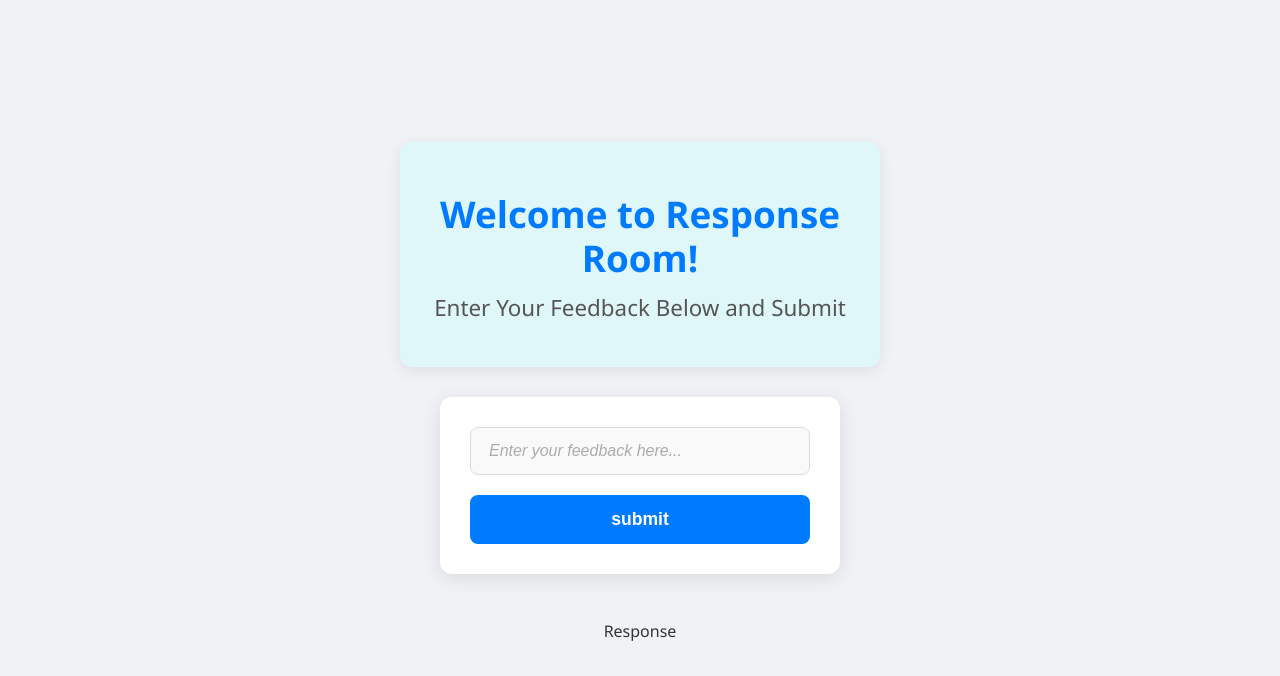
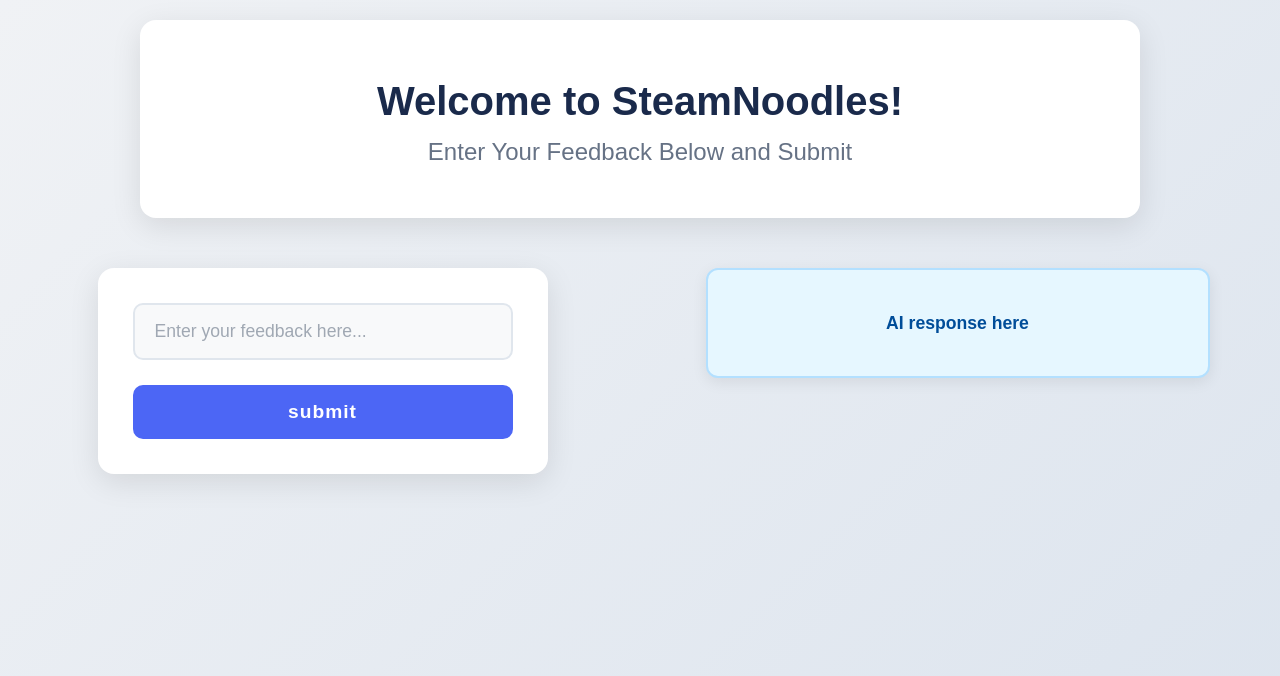
Before and after one commit to nilum2002/AgentX_Workshop, a plain HTML site: page Agent/Frontend/index.html in a window 1280 px wide. Drawn offline with Linux system fonts and the light colour scheme.

Commit message:
Customer Feedback Response Agent Done!

```diff
--- a/Agent/Frontend/index.html
+++ b/Agent/Frontend/index.html
@@ -9,7 +9,7 @@
 </head>
 <body>
     <div class = "welcome-message">
-        <h1>Welcome to Response Room!</h1>
+        <h1>Welcome to SteamNoodles!</h1>
         <h2>Enter Your Feedback Below and Submit</h2>
     </div>
     </div>
@@ -19,7 +19,7 @@
     </div>
 
     <div class="response">
-        <p>Response</p>
+        <p>AI response here</p>
     </div>
     <script src = "script.js"></script>
 </body>
--- a/Agent/Frontend/styles.css
+++ b/Agent/Frontend/styles.css
@@ -1,134 +1,138 @@
 body {
-    font-family: 'Segoe UI', Tahoma, Geneva, Verdana, sans-serif;
-    display: flex;
-    flex-direction: column;
-    justify-content: center;
-    align-items: center;
+    font-family: 'Poppins', sans-serif;
+    display: grid;
+    grid-template-rows: auto 1fr;
+    grid-template-columns: 1fr 1fr;
+    gap: 30px;
     min-height: 100vh;
     margin: 0;
-    background-color: #f0f2f5;
+    background: linear-gradient(135deg, #f0f2f5 0%, #dce4ee 100%);
     color: #333;
-    gap: 30px;
     padding: 20px;
     box-sizing: border-box;
+    align-items: start;
+    justify-items: center;
 }
 
-
 .welcome-message {
+    grid-column: 1 / 3;
     text-align: center;
-    padding: 25px 30px;
-    background-color: #e0f7fa;
-    border-radius: 12px;
-    box-shadow: 0 4px 15px rgba(0, 0, 0, 0.08);
-    max-width: 480px;
+    padding: 30px;
+    background-color: #ffffff;
+    border-radius: 16px;
+    box-shadow: 0 8px 30px rgba(0, 0, 0, 0.1);
+    max-width: 1000px;
     width: 100%;
     box-sizing: border-box;
+    margin-bottom: 20px;
 }
 
 .welcome-message h1 {
-    color: #007bff;
-    font-size: 2.3rem;
-    margin-bottom: 12px;
+    color: #1a2a4b;
+    font-size: 2.5rem;
+    margin-bottom: 10px;
     font-weight: 700;
     line-height: 1.2;
 }
 
 .welcome-message h2 {
-    color: #555;
-    font-size: 1.4rem;
+    color: #667285;
+    font-size: 1.5rem;
     margin-top: 0;
     font-weight: 400;
     line-height: 1.4;
 }
 
 .complain-section {
+    grid-column: 1 / 2;
+    grid-row: 2 / 3;
     background-color: #fff;
-    padding: 30px;
-    border-radius: 12px;
-    box-shadow: 0 4px 20px rgba(0, 0, 0, 0.1);
+    padding: 35px;
+    border-radius: 16px;
+    box-shadow: 0 8px 30px rgba(0, 0, 0, 0.1);
     display: flex;
     flex-direction: column;
-    gap: 20px;
+    gap: 25px;
     width: 100%;
-    max-width: 400px;
+    max-width: 450px;
     box-sizing: border-box;
 }
 
-
 .complain-section input[type="text"] {
     width: 100%;
-    padding: 14px 18px;
-    border: 1px solid #ddd;
-    border-radius: 8px;
-    font-size: 1rem;
+    padding: 16px 20px;
+    border: 2px solid #e0e6ed;
+    border-radius: 10px;
+    font-size: 1.1rem;
     color: #333;
-    background-color: #f9f9f9;
-    transition: all 0.3s ease-in-out;
+    background-color: #f8f9fa;
     box-sizing: border-box;
 }
 
 .complain-section input[type="text"]:focus {
-    border-color: #007bff;
-    box-shadow: 0 0 0 3px rgba(0, 123, 255, 0.25);
+    border-color: #4c66f5;
+    box-shadow: 0 0 0 4px rgba(76, 102, 245, 0.2);
     outline: none;
-    background-color: #fff;
+    background-color: #ffffff;
 }
 
-
 .complain-section input[type="button"] {
-    background-color: #007bff;
+    background-color: #4c66f5;
     color: #fff;
-    padding: 14px 20px;
+    padding: 16px 20px;
     border: none;
-    border-radius: 8px;
-    font-size: 1.1rem;
+    border-radius: 10px;
+    font-size: 1.2rem;
     font-weight: 600;
     cursor: pointer;
-    transition: background-color 0.3s ease, transform 0.2s ease, box-shadow 0.3s ease;
     box-sizing: border-box;
+    letter-spacing: 1px;
 }
 
-.complain-section input[type="button"]:hover {
-    background-color: #0056b3;
-    transform: translateY(-2px);
-    box-shadow: 0 5px 15px rgba(0, 123, 255, 0.2);
+.complain-section input[type="text"]::placeholder {
+    color: #a0a8b3;
+    font-style: normal;
+    font-weight: 300;
+    opacity: 1;
 }
 
-.complain-section input[type="button"]:active {
-    background-color: #004085;
-    transform: translateY(0);
-    box-shadow: 0 2px 5px rgba(0, 0, 0, 0.2);
+.response {
+    grid-column: 2 / 3;
+    grid-row: 2 / 3;
+    background-color: #e6f7ff; /* A light, clean blue background */
+    color: #004d99; /* A dark blue text color for readability */
+    padding: 25px;
+    border-radius: 12px;
+    border: 2px solid #b3e0ff; /* A solid blue border that matches the background */
+    box-shadow: 0 4px 15px rgba(0, 0, 0, 0.08); /* A slightly more visible shadow */
+    width: 100%;
+    max-width: 450px;
+    text-align: center;
+    font-size: 1.1rem; /* Slightly larger font for better visibility */
+    font-weight: 600; /* Bolder font weight */
+    font-style: normal; /* Remove italics for a cleaner look */
 }
 
+@media (max-width: 768px) {
+    body {
+        grid-template-columns: 1fr;
+        grid-template-rows: auto auto auto;
+    }
 
-.complain-section input[type="text"]::placeholder {
-    color: #999;
-    font-style: italic;
-    opacity: 0.8;
-}
-
-
-@media (max-width: 600px) {
-    .welcome-message, .complain-section {
-        padding: 20px;
-        border-radius: 8px;
+    .welcome-message, .complain-section, .response {
+        grid-column: 1 / 2;
     }
 
     .welcome-message h1 {
-        font-size: 1.8rem;
+        font-size: 2rem;
     }
 
     .welcome-message h2 {
-        font-size: 1.1rem;
+        font-size: 1.2rem;
     }
 
-    .complain-section input[type="text"],
-    .complain-section input[type="button"] {
-        padding: 12px 15px;
-        font-size: 0.95rem;
-    }
-
-    body {
-        gap: 20px;
+    .complain-section, .response {
+        max-width: 100%;
+        margin-top: 0;
     }
 }
```
Also changed, not shown: 2 other files.
